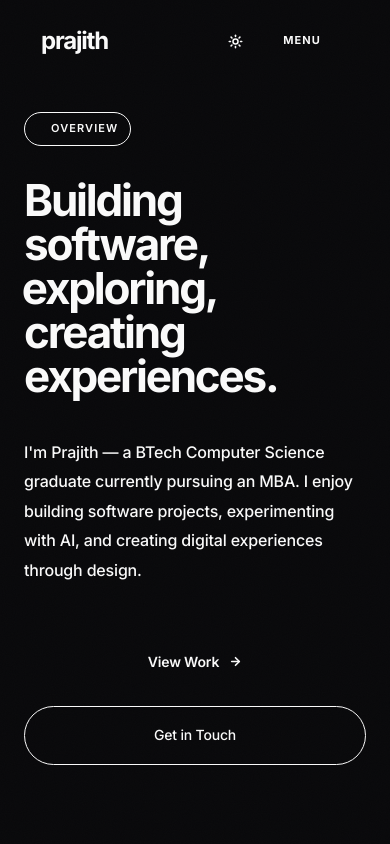
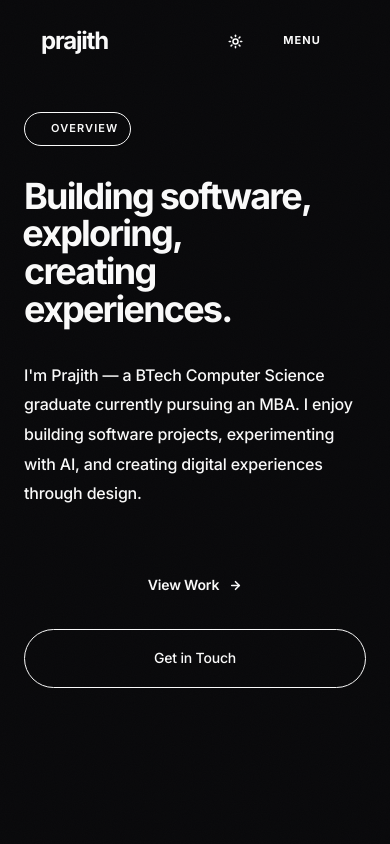
Before and after one commit to prajithx24/portfoliov2, a React (Vite) app in the folder app/: page / in a window 390 px wide. Shown: the top 844 px of the page. Built offline with nearby package versions, Linux system fonts and the light colour scheme.

Commit message:
Fix mobile horizontal overflow and typography

```diff
--- a/app/src/components/Hero.jsx
+++ b/app/src/components/Hero.jsx
@@ -18,13 +18,13 @@ export default function Hero() {
                         </span>
                     </FadeIn>
                     <FadeIn delay={0.25} blur>
-                        <h1 className="text-[2.75rem] sm:text-[3.75rem] md:text-[5.5rem] lg:text-[7.5rem] font-bold tracking-tighter leading-[1] md:leading-[0.95] text-text-primary mb-10 md:mb-12">
+                        <h1 className="text-[2.25rem] sm:text-[3.5rem] md:text-[5.5rem] lg:text-[7.5rem] font-bold tracking-tighter leading-[1.05] md:leading-[0.95] text-text-primary mb-8 md:mb-12">
                             Building software,{" "}
-                            <br className="hidden sm:block" />
+                            <br />
                             <span className="text-text-primary/25 ml-[-0.05em] transition-colors hover:text-text-primary duration-500">
                                 exploring
                             </span>,{" "}
-                            <br className="hidden md:block" />
+                            <br />
                             creating experiences.
                         </h1>
                     </FadeIn>
--- a/app/src/components/ui.jsx
+++ b/app/src/components/ui.jsx
@@ -19,7 +19,7 @@ export function SectionHeading({ children, className = "" }) {
 
 export function Container({ children, className = "" }) {
     return (
-        <div className={`max-w-[1080px] mx-auto px-6 sm:px-8 lg:px-10 ${className}`}>
+        <div className={`w-full max-w-[1080px] mx-auto px-6 sm:px-8 lg:px-10 ${className}`}>
             {children}
         </div>
     );
--- a/app/src/index.css
+++ b/app/src/index.css
@@ -44,6 +44,7 @@
 
 html {
   scroll-behavior: smooth;
+  overflow-x: hidden;
 }
 
 body {
@@ -53,6 +54,7 @@ body {
   line-height: 1.75;
   letter-spacing: -0.011em;
   transition: background-color 0.4s ease, color 0.4s ease;
+  overflow-x: hidden;
 }
 
 ::selection {
```
